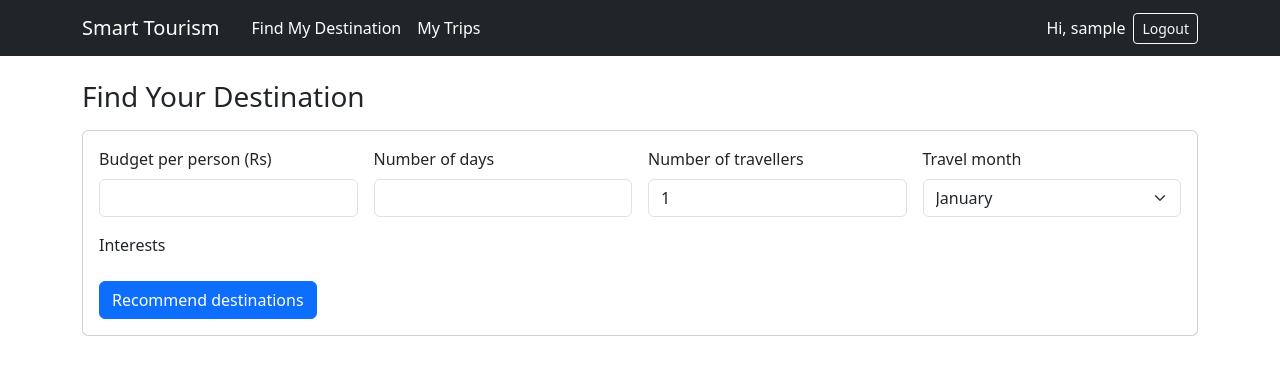
After one commit to gattineha/smart-tourism, a Django app: page /recommend/ in a window 1280 px wide. The commit adds this page. Shown: the top 375 px of the page. Run offline with Django 5.2, Linux system fonts and the light colour scheme; the visitor is signed in with stand-in values (Sample User, id 1); data that the repository does not hold is empty.

Commit message:
Added budget estimate, itinerary and My Trips

```diff
--- /dev/null
+++ b/tourism/forms.py
@@ -0,0 +1,24 @@
+import calendar
+from django import forms
+from .models import Category
+
+MONTH_CHOICES = [(i, calendar.month_name[i]) for i in range(1, 13)]
+
+
+class PreferenceForm(forms.Form):
+    budget = forms.IntegerField(min_value=500, label="Budget per person (Rs)")
+    days = forms.IntegerField(min_value=1, max_value=15, label="Number of days")
+    people = forms.IntegerField(min_value=1, max_value=50, initial=1, label="Number of travellers")
+    travel_month = forms.TypedChoiceField(choices=MONTH_CHOICES, coerce=int, label="Travel month")
+    interests = forms.ModelMultipleChoiceField(
+        queryset=Category.objects.all(),
+        widget=forms.CheckboxSelectMultiple,
+        required=False,
+        label="Interests",
+    )
+
+    def __init__(self, *args, **kwargs):
+        super().__init__(*args, **kwargs)
+        for name in ("budget", "days", "people"):
+            self.fields[name].widget.attrs["class"] = "form-control"
+        self.fields["travel_month"].widget.attrs["class"] = "form-select"
--- a/tourism/templates/tourism/base.html
+++ b/tourism/templates/tourism/base.html
@@ -7,9 +7,15 @@
   <link href="https://cdn.jsdelivr.net/npm/bootstrap@5.3.3/dist/css/bootstrap.min.css" rel="stylesheet">
 </head>
 <body>
-<nav class="navbar navbar-dark bg-dark mb-4">
+<nav class="navbar navbar-dark bg-dark mb-4 d-print-none">
   <div class="container">
     <a class="navbar-brand" href="{% url 'destination_list' %}">Smart Tourism</a>
+    <div class="d-flex gap-3 me-auto ms-3">
+      <a class="nav-link text-white" href="{% url 'recommend' %}">Find My Destination</a>
+      {% if user.is_authenticated %}
+        <a class="nav-link text-white" href="{% url 'my_trips' %}">My Trips</a>
+      {% endif %}
+    </div>
     <div class="d-flex align-items-center gap-2">
       {% if user.is_authenticated %}
         <span class="text-white">Hi, {{ user.username }}</span>
@@ -25,6 +31,11 @@
   </div>
 </nav>
 <div class="container">
+  {% if messages %}
+    {% for message in messages %}
+      <div class="alert alert-success">{{ message }}</div>
+    {% endfor %}
+  {% endif %}
   {% block content %}{% endblock %}
 </div>
 </body>
--- /dev/null
+++ b/tourism/templates/tourism/recommend.html
@@ -0,0 +1,86 @@
+{% extends 'tourism/base.html' %}
+{% block content %}
+<h3 class="mb-3">Find Your Destination</h3>
+
+<form method="post" class="card card-body mb-4">
+  {% csrf_token %}
+  {% if form.errors %}
+    <div class="alert alert-danger">Please correct the highlighted fields.</div>
+  {% endif %}
+
+  <div class="row g-3">
+    <div class="col-md-3">
+      <label class="form-label">{{ form.budget.label }}</label>
+      {{ form.budget }}
+      {{ form.budget.errors }}
+    </div>
+    <div class="col-md-3">
+      <label class="form-label">{{ form.days.label }}</label>
+      {{ form.days }}
+      {{ form.days.errors }}
+    </div>
+    <div class="col-md-3">
+      <label class="form-label">{{ form.people.label }}</label>
+      {{ form.people }}
+      {{ form.people.errors }}
+    </div>
+    <div class="col-md-3">
+      <label class="form-label">{{ form.travel_month.label }}</label>
+      {{ form.travel_month }}
+      {{ form.travel_month.errors }}
+    </div>
+  </div>
+
+  <div class="mt-3">
+    <label class="form-label d-block">{{ form.interests.label }}</label>
+    {% for checkbox in form.interests %}
+      <div class="form-check form-check-inline">
+        {{ checkbox.tag }}
+        <label class="form-check-label" for="{{ checkbox.id_for_label }}">{{ checkbox.choice_label }}</label>
+      </div>
+    {% endfor %}
+  </div>
+
+  <button class="btn btn-primary mt-3 align-self-start">Recommend destinations</button>
+</form>
+
+{% if searched %}
+  <h4 class="mb-3">Top matches for {{ month_name }}</h4>
+
+  {% for r in results %}
+    <div class="card mb-3">
+      <div class="card-body">
+        <div class="d-flex justify-content-between align-items-start">
+          <div>
+            <h5 class="mb-0">#{{ forloop.counter }} {{ r.destination.name }}</h5>
+            <small class="text-muted">{{ r.destination.district }} &middot; {{ r.destination.category.name }}</small>
+          </div>
+          <span class="badge bg-success fs-6">{{ r.score|floatformat:0 }} / 100</span>
+        </div>
+
+        <div class="progress my-3" style="height: 8px;">
+          <div class="progress-bar bg-success" style="width: {{ r.score|floatformat:0 }}%"></div>
+        </div>
+
+        <p class="mb-1">
+          <strong>Plan:</strong> {{ r.trip_days }} day(s) &middot;
+          <strong>Per person:</strong> &#8377;{{ r.cost_per_person|floatformat:0 }} &middot;
+          <strong>Group total:</strong> &#8377;{{ r.cost_total|floatformat:0 }}
+        </p>
+
+        <ul class="mb-2">
+          {% for reason in r.reasons %}<li>{{ reason }}</li>{% endfor %}
+        </ul>
+
+        <a href="{% url 'destination_detail' r.destination.pk %}" class="btn btn-outline-primary btn-sm">View details</a>
+        <a href="{% url 'plan_trip' r.destination.pk %}?days={{ r.trip_days }}&amp;people={{ people }}" class="btn btn-success btn-sm">Plan this trip</a>
+      </div>
+    </div>
+  {% empty %}
+    <div class="alert alert-warning">
+      No destination matches these preferences. Try a higher budget or more days.
+    </div>
+  {% endfor %}
+  <p class="small text-muted">Costs are estimates. Scores use weights: interest 40%, budget 30%, duration 15%, season 15%.</p>
+{% endif %}
+{% endblock %}
--- a/tourism/urls.py
+++ b/tourism/urls.py
@@ -5,6 +5,12 @@ from . import views
 urlpatterns = [
     path('', views.destination_list, name='destination_list'),
     path('destination/<int:pk>/', views.destination_detail, name='destination_detail'),
+    path('recommend/', views.recommend, name='recommend'),
+    path('plan/<int:pk>/', views.plan_trip, name='plan_trip'),
+    path('trips/', views.my_trips, name='my_trips'),
+    path('trips/<int:pk>/', views.trip_detail, name='trip_detail'),
+    path('trips/<int:pk>/edit/', views.trip_edit, name='trip_edit'),
+    path('trips/<int:pk>/delete/', views.trip_delete, name='trip_delete'),
     path('register/', views.register, name='register'),
     path('login/', auth_views.LoginView.as_view(template_name='tourism/login.html'), name='login'),
     path('logout/', auth_views.LogoutView.as_view(), name='logout'),
--- a/tourism/views.py
+++ b/tourism/views.py
@@ -1,10 +1,23 @@
+import calendar
+from decimal import Decimal
+
+from django.contrib import messages
+from django.contrib.auth import login
+from django.contrib.auth.decorators import login_required
+from django.contrib.auth.forms import UserCreationForm
+from django.db import transaction
+from django.db.models import Q, Avg
 from django.shortcuts import render, redirect, get_object_or_404
-from django.contrib.auth import login
-from django.contrib.auth.forms import UserCreationForm
-from django.db.models import Q, Avg
-from .models import Destination, Category
+from django.views.decorators.http import require_POST
+
+from .forms import PreferenceForm
+from .models import Destination, Category, Preference, Trip, TripDay
+from .services import recommend_destinations, cost_breakdown
 
 
+# ---------------------------------------------------------------
+# Destinations, login and register
+# ---------------------------------------------------------------
 def destination_list(request):
     destinations = Destination.objects.filter(is_active=True).select_related('category')
 
@@ -45,3 +58,169 @@ def register(request):
     else:
         form = UserCreationForm()
     return render(request, 'tourism/register.html', {'form': form})
+
+
+# ---------------------------------------------------------------
+# Recommendation
+# ---------------------------------------------------------------
+@login_required
+def recommend(request):
+    results = None
+    searched = False
+    context_extra = {}
+
+    if request.method == 'POST':
+        form = PreferenceForm(request.POST)
+        if form.is_valid():
+            data = form.cleaned_data
+
+            pref, _ = Preference.objects.update_or_create(
+                user=request.user,
+                defaults={
+                    'budget': data['budget'],
+                    'days': data['days'],
+                    'travel_month': data['travel_month'],
+                },
+            )
+            pref.interests.set(data['interests'])
+
+            results = recommend_destinations(
+                budget=data['budget'],
+                days=data['days'],
+                month=data['travel_month'],
+                interest_ids=[c.id for c in data['interests']],
+                people=data['people'],
+            )
+            searched = True
+            context_extra = {
+                'people': data['people'],
+                'month_name': calendar.month_name[data['travel_month']],
+            }
+    else:
+        initial = {}
+        saved = Preference.objects.filter(user=request.user).first()
+        if saved:
+            initial = {
+                'budget': saved.budget,
+                'days': saved.days,
+                'travel_month': saved.travel_month,
+                'interests': saved.interests.all(),
+            }
+        form = PreferenceForm(initial=initial)
+
+    context = {'form': form, 'results': results, 'searched': searched}
+    context.update(context_extra)
+    return render(request, 'tourism/recommend.html', context)
+
+
+# ---------------------------------------------------------------
+# Budget and itinerary (trips)
+# ---------------------------------------------------------------
+def _to_int(value, default, low, high):
+    """Turns text into a whole number kept between low and high."""
+    try:
+        number = int(value)
+    except (TypeError, ValueError):
+        return default
+    return max(low, min(high, number))
+
+
+def _plan_context(destination, days, people, texts):
+    rows = [{'number': n, 'text': texts.get(n, '')} for n in range(1, days + 1)]
+    return {
+        'destination': destination,
+        'days': days,
+        'people': people,
+        'rows': rows,
+        'breakdown': cost_breakdown(destination, days, people),
+    }
+
+
+def _save_days(trip, days, source):
+    """Replaces the day-wise plan of a trip with the text entered in the form."""
+    trip.trip_days.all().delete()
+    TripDay.objects.bulk_create([
+        TripDay(trip=trip, day_number=n, plan_text=source.get(f'day_{n}', '').strip())
+        for n in range(1, days + 1)
+    ])
+
+
+@login_required
+def plan_trip(request, pk):
+    destination = get_object_or_404(Destination, pk=pk, is_active=True)
+    source = request.POST if request.method == 'POST' else request.GET
+    days = _to_int(source.get('days'), destination.min_days, 1, 15)
+    people = _to_int(source.get('people'), 1, 1, 50)
+
+    if request.method == 'POST' and 'save' in request.POST:
+        breakdown = cost_breakdown(destination, days, people)
+        with transaction.atomic():
+            trip = Trip.objects.create(
+                user=request.user,
+                destination=destination,
+                days=days,
+                people=people,
+                total_cost=Decimal(str(round(breakdown['total'], 2))),
+            )
+            _save_days(trip, days, request.POST)
+        messages.success(request, 'Trip saved successfully.')
+        return redirect('trip_detail', pk=trip.pk)
+
+    texts = {n: source.get(f'day_{n}', '') for n in range(1, days + 1)}
+    return render(request, 'tourism/plan_trip.html',
+                  _plan_context(destination, days, people, texts))
+
+
+@login_required
+def my_trips(request):
+    trips = (Trip.objects.filter(user=request.user)
+             .select_related('destination')
+             .order_by('-created_at'))
+    return render(request, 'tourism/my_trips.html', {'trips': trips})
+
+
+@login_required
+def trip_detail(request, pk):
+    # user=request.user means nobody can open someone else's trip
+    trip = get_object_or_404(Trip, pk=pk, user=request.user)
+    breakdown = cost_breakdown(trip.destination, trip.days, trip.people)
+    return render(request, 'tourism/trip_detail.html', {'trip': trip, 'breakdown': breakdown})
+
+
+@login_required
+def trip_edit(request, pk):
+    trip = get_object_or_404(Trip, pk=pk, user=request.user)
+    destination = trip.destination
+
+    if request.method == 'POST':
+        days = _to_int(request.POST.get('days'), trip.days, 1, 15)
+        people = _to_int(request.POST.get('people'), trip.people, 1, 50)
+
+        if 'save' in request.POST:
+            breakdown = cost_breakdown(destination, days, people)
+            with transaction.atomic():
+                trip.days = days
+                trip.people = people
+                trip.total_cost = Decimal(str(round(breakdown['total'], 2)))
+                trip.save()
+                _save_days(trip, days, request.POST)
+            messages.success(request, 'Trip updated.')
+            return redirect('trip_detail', pk=trip.pk)
+
+        texts = {n: request.POST.get(f'day_{n}', '') for n in range(1, days + 1)}
+    else:
+        days, people = trip.days, trip.people
+        texts = {td.day_number: td.plan_text for td in trip.trip_days.all()}
+
+    context = _plan_context(destination, days, people, texts)
+    context['trip'] = trip
+    return render(request, 'tourism/plan_trip.html', context)
+
+
+@login_required
+@require_POST
+def trip_delete(request, pk):
+    trip = get_object_or_404(Trip, pk=pk, user=request.user)
+    trip.delete()
+    messages.success(request, 'Trip deleted.')
+    return redirect('my_trips')
```
Also changed, not shown: tourism/services.py (added, +109 -0 lines), tourism/templates/tourism/my_trips.html (added, +29 -0 lines), tourism/templates/tourism/plan_trip.html (added, +47 -0 lines), tourism/templates/tourism/trip_detail.html (added, +46 -0 lines).
